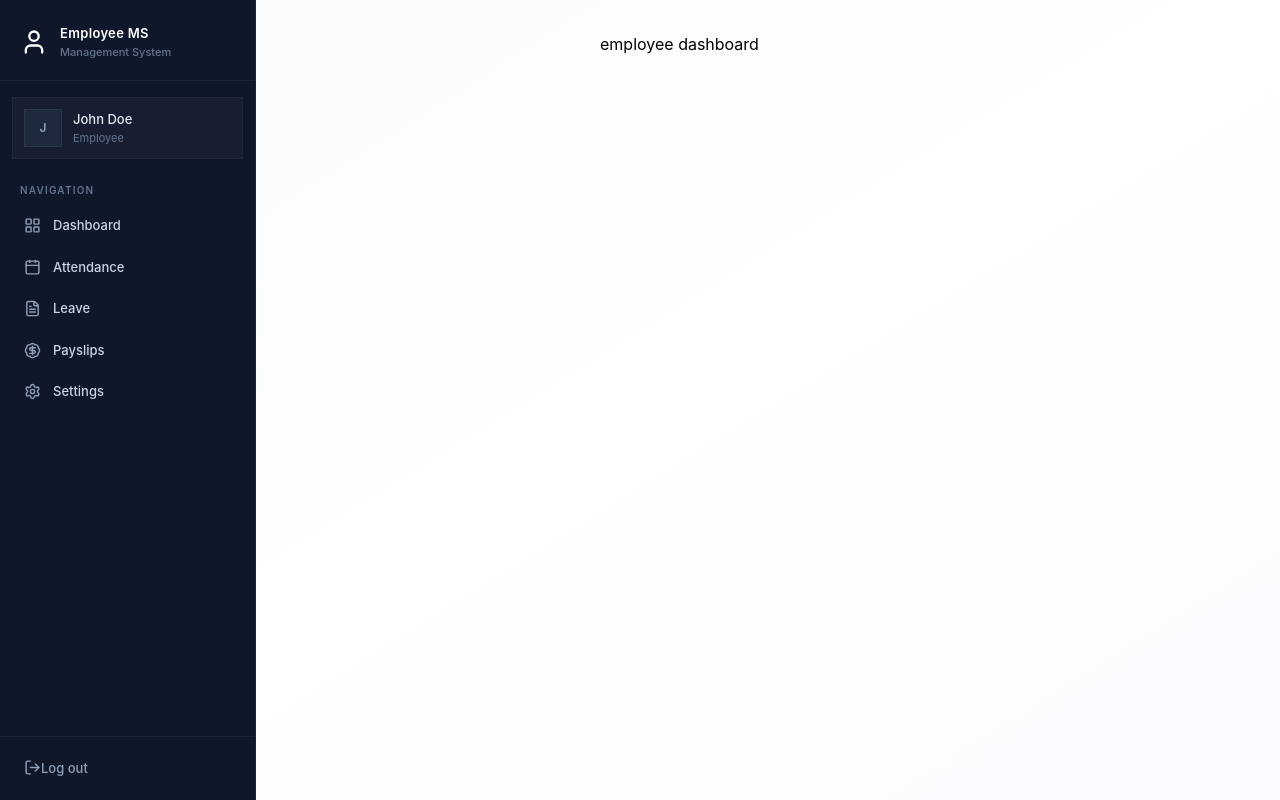
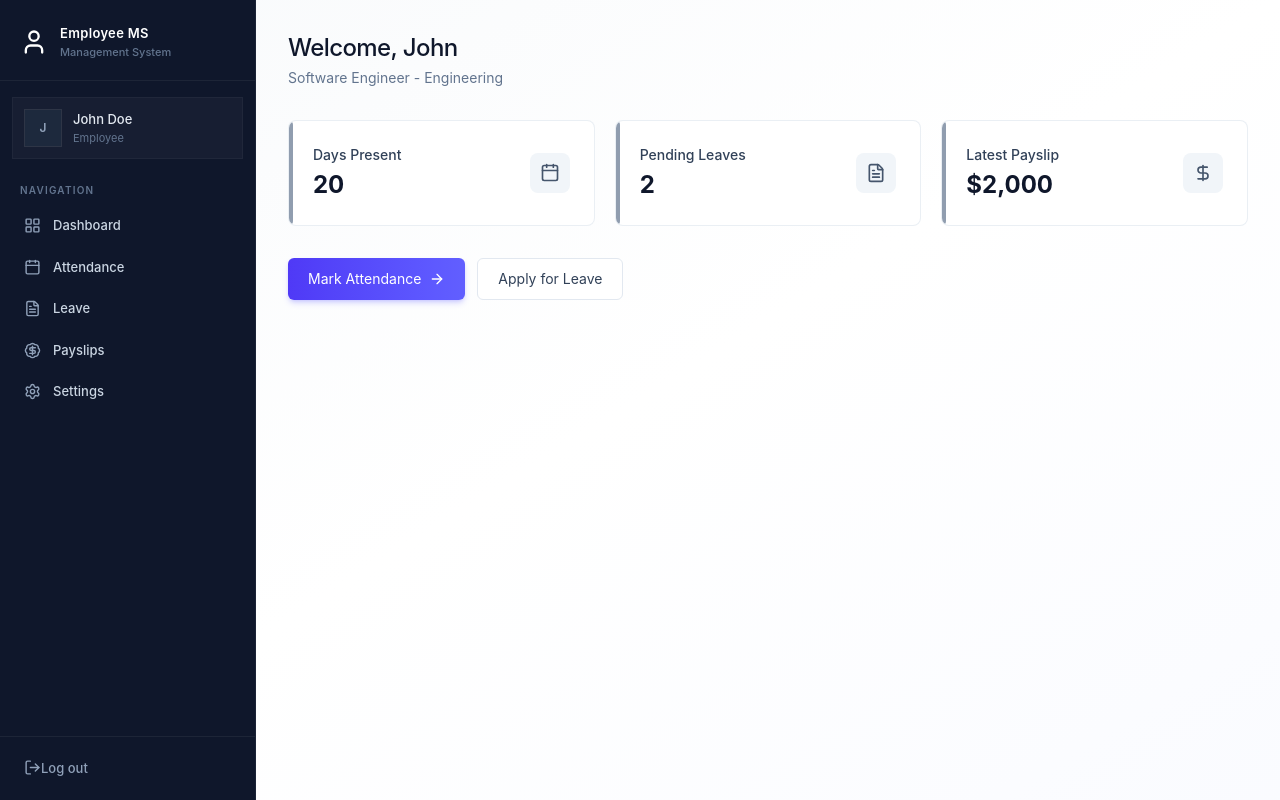
Before and after one commit to vijayrajan222/WorkGlad, a React (Vite) app in the folder client/: page /dashboard in a window 1280 px wide. Built offline with nearby package versions, Linux system fonts and the light colour scheme.

Commit message:
employeeDashnoard UI created.

```diff
--- a/client/src/components/employeeDashboard.jsx
+++ b/client/src/components/employeeDashboard.jsx
@@ -1,8 +1,17 @@
 import React from 'react'
-import {CalendarIcon, DollarSignIcon, FileTextIcon, Subtitles} from "lucide-react"
+import {
+  ArrowRightIcon,
+  CalendarIcon,
+  DollarSignIcon,
+  FileTextIcon
+} from "lucide-react"
 
-const employeeDashboard = () => {
+import { Link } from 'react-router-dom'
+
+const EmployeeDashboard = ({ data }) => {
+
   const emp = data.employee;
+
   const cards = [
     {
       icon: CalendarIcon,
@@ -18,21 +27,83 @@
     },
     {
       icon: DollarSignIcon,
-            value: data.latestPayslip? `$${data.latestPayslip.netSalary?.toLocaleString()}`:"N/A",
+      value: data.latestPayslip
+        ? `$${data.latestPayslip.netSalary?.toLocaleString()}`
+        : "N/A",
       title: "Latest Payslip",
       subtitle: "Most recent payout"
     },
   ]
+
   return (
     <div className='animate-fade-in'>
+
       <div className='page-header'>
-            <h1 className='page-title'>Welcome, {emp?.firstName}</h1>
-            <p className='page-subtitle'> </p>
-            {emp?.position}-{emp?.department||"No department"}
+        <h1 className='page-title'>
+          Welcome, {emp?.firstName}
+        </h1>
+
+        <p className='page-subtitle'>
+          {emp?.position} - {emp?.department || "No department"}
+        </p>
+      </div>
+
+      <div className='grid grid-cols-1 sm:grid-cols-3 gap-4 sm:gap-5 mb-8'>
+
+        {cards.map((card, index) => (
+
+          <div
+            key={index}
+            className='card card-hover p-5 sm:p-6 relative overflow-hidden group flex items-center justify-between'
+          >
+
+            <div>
+
+              <div className="absolute left-0 top-0 bottom-0 w-1 rounded-r-full bg-slate-500/70 group-hover:bg-indigo-500/70" />
+
+              <p className='text-sm font-medium text-slate-700'>
+                {card.title}
+              </p>
+
+              <p className='text-2xl font-bold text-slate-900 mt-1'>
+                {card.value}
+              </p>
+
+            </div>
+
+            <card.icon
+              className='size-10 p-2.5 rounded-lg bg-slate-100 text-slate-600 group-hover:bg-indigo-50 group-hover:text-indigo-600 transition-colors duration-200'
+            />
+
+          </div>
+
+        ))}
+
+      </div>
+
+      <div className='flex flex-col sm:flex-row gap-3'>
+
+        <Link
+          to="/attendance"
+          className="btn-primary text-center inline-flex items-center justify-center gap-2"
+        >
+          Mark Attendance
+          <ArrowRightIcon className='w-4 h-4' />
+        </Link>
+
+        <Link
+          to="/leave"
+          className="btn-secondary text-center inline-flex items-center justify-center gap-2"
+        >
+          Apply for Leave
+        </Link>
+
+
+
       </div>
 
     </div>
   )
 }
 
-export default employeeDashboard
+export default EmployeeDashboard
--- a/client/src/pages/Dashboard.jsx
+++ b/client/src/pages/Dashboard.jsx
@@ -1,6 +1,7 @@
 import React, { useEffect, useState } from 'react'
 import { dummyEmployeeDashboardData } from '../assets/assets'
 import Loading from '../components/Loading'
+import EmployeeDashboard from '../components/employeeDashboard'
 
 const Dashboard = () => {
   const [data,setData]=useState(null)
@@ -16,7 +17,7 @@
   if(data.role==="ADMIN"){
     return <div>admin dashboard</div>
   }else{
-    return <div>employee dashboard</div>
+    return <EmployeeDashboard data={data}/>
   }
 
 }
--- a/client/src/pages/Layout.jsx
+++ b/client/src/pages/Layout.jsx
@@ -5,10 +5,9 @@
 const Layout = () => {
   return (
     <div className="flex h-screen bg-linear-to-br from-slate-50 via-white to-indigo-50/30">
-      <Sidebar/>
+      <Sidebar />
       <main className='flex-1 overflow-y-auto'>
-        <div className="p-4 pt-16 sm:p-6 sm:pt-6 lg:p-8 max-w-[400px] mx-auto">
-          <Outlet/>
+        <div className="p-4 pt-16 sm:p-6 sm:pt-6 lg:p-8 max-w-7xl">          <Outlet />
         </div>
       </main>
     </div>
```
Lines whose indentation alone changed are shown as unchanged.
